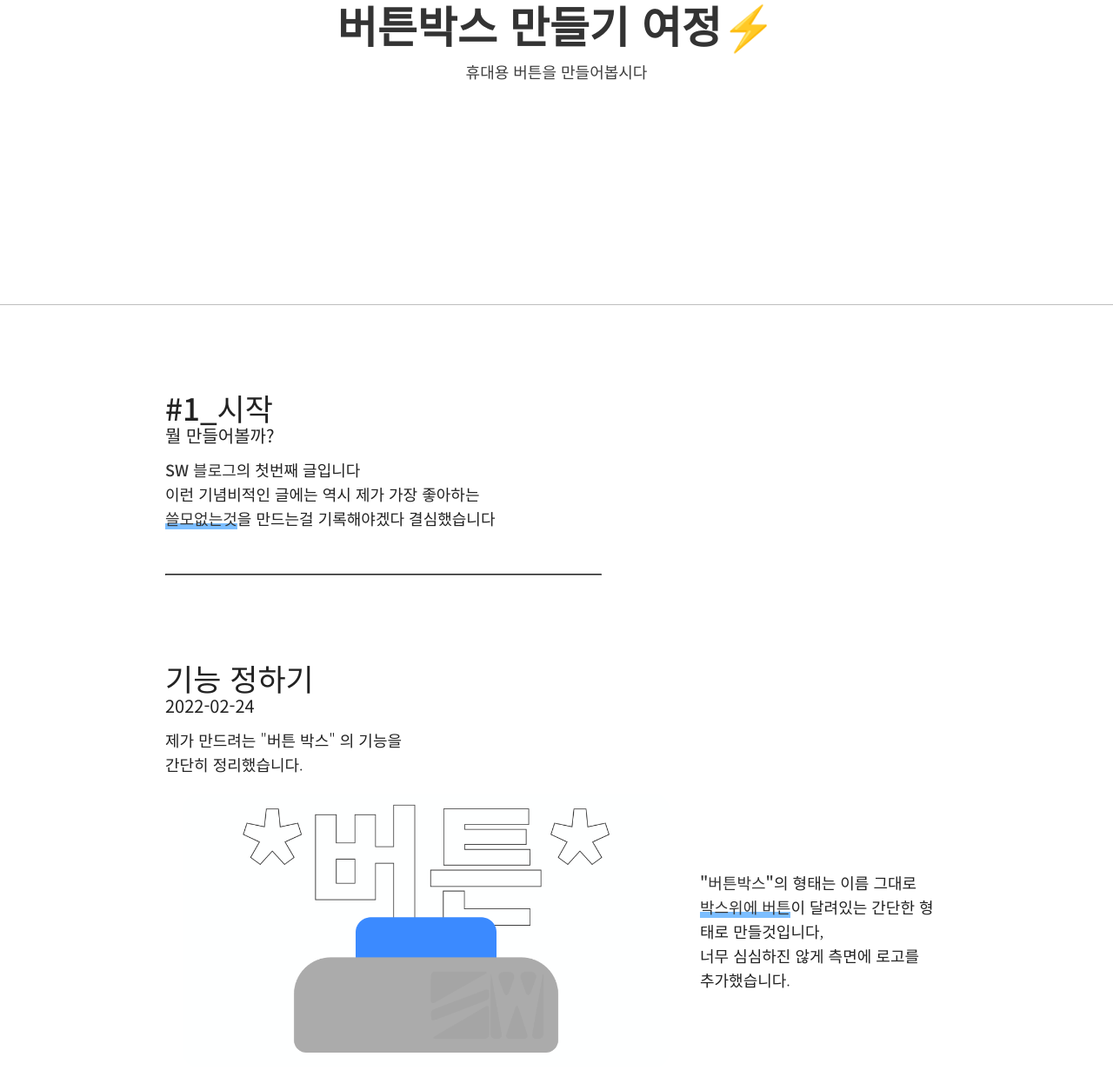
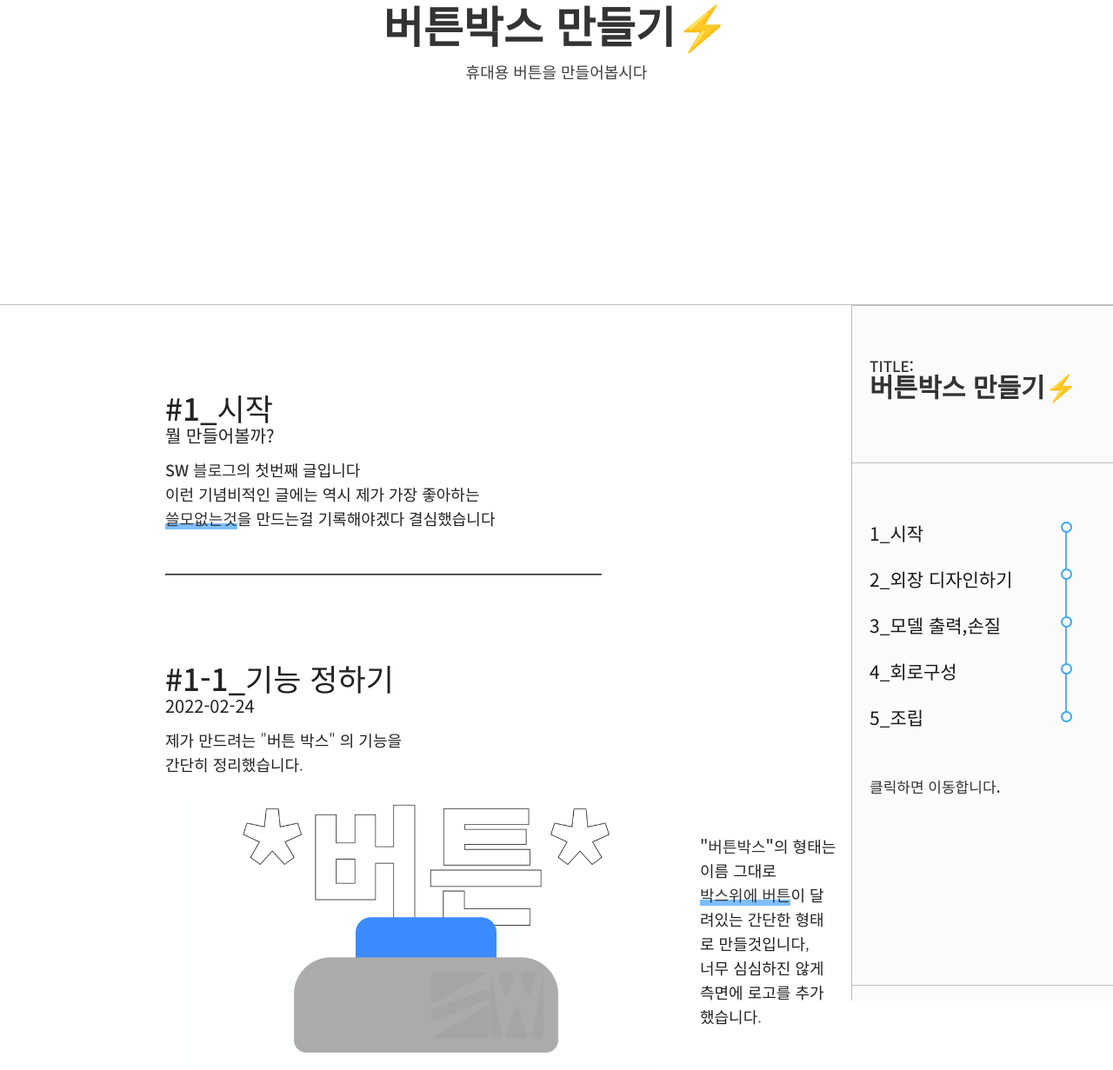
Before and after one commit to CHEEZ-BURGER/SwBlog, a plain HTML site: page tech/t_1.html in a window 1280 px wide. Shown: the part 247-1478 px from the top of the page at 87% size. Drawn offline with nearby package versions, Linux system fonts and the light colour scheme.

Commit message:
sidebar 70%

```diff
--- a/css/blogLog.css
+++ b/css/blogLog.css
@@ -1,3 +1,6 @@
+html{
+    scroll-behavior: smooth;
+}
 *{
     color: #333;
     font-size: 16px;
@@ -668,3 +671,71 @@ p.dark{
         white-space:nowrap;
     }
 }
+.sidebar{
+    width: 300px;
+    height: 100vh;
+    background-color:#FBFBFB;
+    border-left: solid 1px #BEBEBE;
+    position: sticky;
+    float: right;
+    top: 50px;
+    z-index: 8;
+    color: #181818;
+    font-family: 'Noto Sans KR', sans-serif;
+}
+.s_title{
+    width: 300px;
+    height: 180px;
+    background-color:#FBFBFB;
+    border-top : solid 1px #BEBEBE;
+    z-index: 9;
+}
+.s_list{
+    width: 300px;
+    height: 600px;
+    background-color:#FBFBFB;
+    border-top: solid 1px #BEBEBE;
+    border-bottom : solid 1px #BEBEBE;
+    z-index: 10;
+}
+.sidebar h1{
+    font-size: 30px;
+    font-weight: 1000;
+    margin-left: 20px;
+}
+
+.sidebar a{
+    font-size: 21px;
+    font-weight: 400;
+    margin-top: 32px;
+    margin-left: 20px;
+    color: #181818;
+    display: block;
+}
+.sidebar h2{
+    font-size: 17px;
+    font-weight: 500;
+    margin-left: 20px;
+    margin-top: 60px;
+}
+.s_list_graph{
+    width: 60px;
+    height: 600px;
+    position: absolute;
+    right: 0;
+}
+.graph_line{
+    width: 2px;
+    border-left: solid 2px #61AAF8;
+    transform: translateY(73px);
+    margin-left: 5px;
+}
+.s_list_graph img:nth-child(1){
+    margin-top: 70px;
+
+}
+.s_list_graph img{
+    margin-top: 41.6px;
+    z-index: 100;
+    transform: translateY(-200px);
+}
--- a/tech/t_1.html
+++ b/tech/t_1.html
@@ -16,21 +16,43 @@
 <script src="../BlogLog.js"></script>
 </head>
     <body>
-        <p class="cat_name">버튼박스 만들기 여정⚡</p>
+        <p class="cat_name">버튼박스 만들기⚡</p>
         <p class="cat_desc">휴대용 버튼을 만들어봅시다</p>
         <div class="fixed">
             <img class="main_back_img" src="">
         </div>
         <div class="nfixed_back">
+            <div class="sidebar">
+                <div class="s_title">
+                    <h2>TITLE:</h2>
+                    <h1>버튼박스 만들기⚡</h1>
+                </div>
+                <div class="s_list">
+                    <div class="s_list_graph">
+                        <div class="graph_line" style="height: 225px;"></div>
+                        <img src="../b_log_img/graph_dot.png" alt="O">
+                        <img src="../b_log_img/graph_dot.png" alt="O">
+                        <img src="../b_log_img/graph_dot.png" alt="O">
+                        <img src="../b_log_img/graph_dot.png" alt="O">
+                        <img src="../b_log_img/graph_dot.png" alt="O">
+                    </div>
+                    <a href="#s_1" style="margin-top: 70px;">1_시작</a>
+                    <a href="#s_2">2_외장 디자인하기</a>
+                    <a href="#s_3">3_모델 출력,손질</a>
+                    <a href="#s_4">4_회로구성</a>
+                    <a href="#s_5">5_조립</a>
+                    <h2>클릭하면 이동합니다.</h2>
+                </div>
+            </div>
             <div class="main_inner">
 
                 <h1 id="margin_100px">#1_시작</h1>
-                <h2>뭘 만들어볼까?</h2>
+                <h2 id="s_1">뭘 만들어볼까?</h2>
                 <p><span class="bold">SW 블로그</span>의 첫번째 글입니다<br>
                 이런 기념비적인 글에는 역시 제가 가장 좋아하는<br>
                 <span class="high">쓸모없는것</span>을 만드는걸 기록해야겠다 결심했습니다</p>
                 <hr id="margin_50px">
-                <h1 id="margin_100px">기능 정하기</h1>
+                <h1 id="margin_100px">#1-1_기능 정하기</h1>
                 <h2>2022-02-24</h2>
                 <p>제가 만드려는 "버튼 박스" 의 기능을<br>
                 간단히 정리했습니다.</p>
@@ -54,7 +76,7 @@
                     느낄수 있게 만들것입니다.</p>
                 </div>
                 <h1 id="margin_100px">#2_외장 디자인하기</h1>
-                <h2>2022-02-25</h2>
+                <h2 id="s_2">2022-02-25</h2>
                 <p>버튼을 만들기위한 부품들을 주문하였으니<br>
                     작품의 외장을 미리 디자인했습니다<br>
                     <span class="bold">그림판</span>으로 하나하나 그려가며 마음에드는<br>
@@ -90,7 +112,7 @@
                 도착할 부품들을 조립해야 합니다.</p>
 
                 <h1 id="margin_100px">#3_모델 출력,손질</h1>
-                <h2>2022-02-26</h2>
+                <h2 id="s_3">2022-02-26</h2>
                 <p>3d프린터로 만들어둔 모델을 추력하기위해<br>
                     큐라로 슬라이스 해줬습니다.
                 </p>
@@ -108,7 +130,7 @@
                 <img class="side_l" src="./t_1_img/t_ex_09.jpg" alt="">
                 <p>완성!</p>
                 <h1 id="margin_100px">#4_회로구성</h1>
-                <h2>2022-02-26</h2>
+                <h2 id="s_4">2022-02-26</h2>
                 <p>이제 목표에 맞는 기능을 하기위해 회로를 구성합니다.</p>
                 <div class="side_box">
                     <img class="side_l" src="./t_1_img/t_ex_10.png" alt="t_ex_10">
```
Also changed, not shown: b_log_img/graph_dot.png (added).
